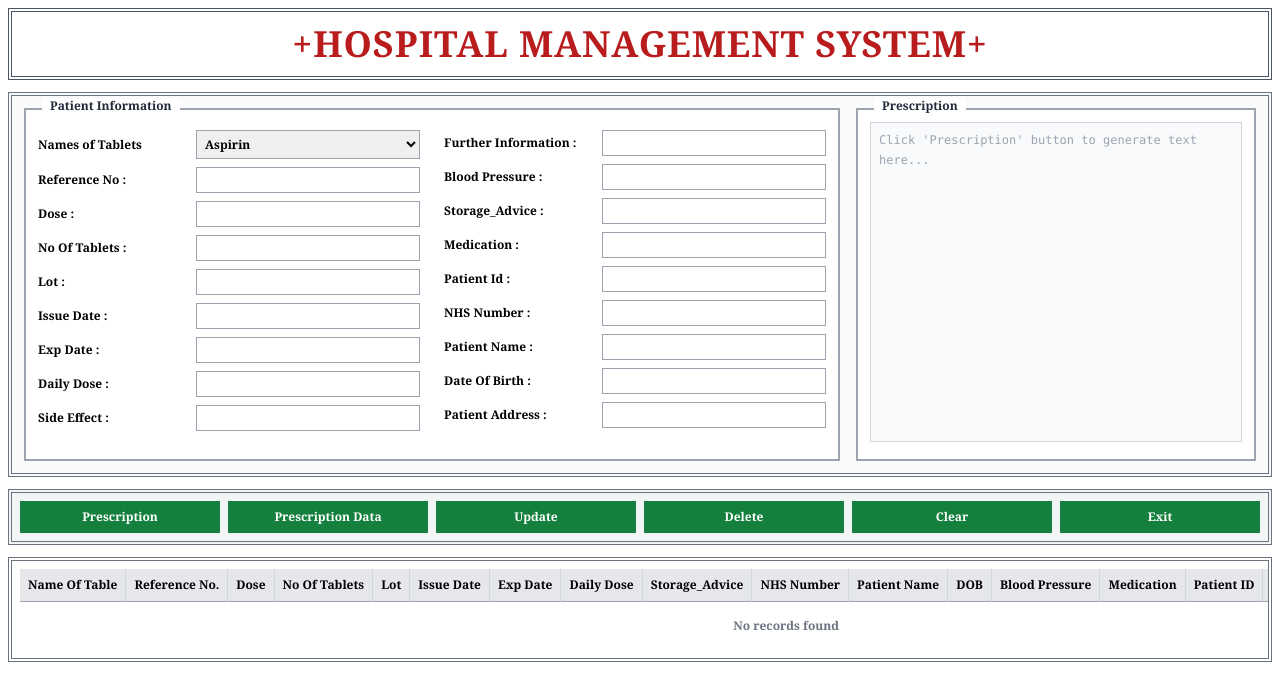
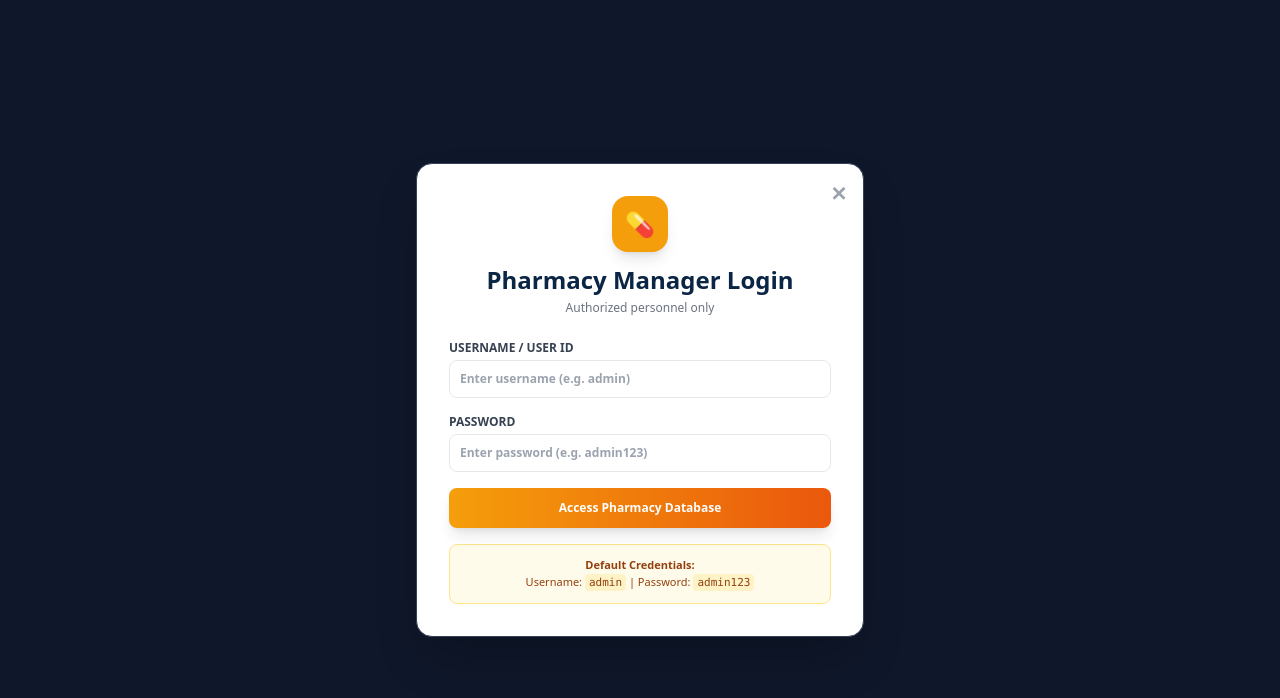
Before and after one commit to amitkushwaha18/rural-healthcare-hms, a React (Create React App) app in the folder rural-healthcare-hms/client/: page / in a window 1280 px wide. Both pictures are taken after a click on the button "💊 Pharmacy Login". Shown: the top 698 px of the page. Built offline with nearby package versions, Linux system fonts and the light colour scheme.

Commit message:
Added login guard authentication to Pharmacy Manager tab

```diff
--- a/rural-healthcare-hms/client/src/components/PharmacyManager.jsx
+++ b/rural-healthcare-hms/client/src/components/PharmacyManager.jsx
@@ -1,6 +1,10 @@
 import React, { useState } from 'react';
 
 const PharmacyManager = ({ onBack }) => {
+  // Login Guard State
+  const [isPharmacyAuthenticated, setIsPharmacyAuthenticated] = useState(false);
+  const [pharmacyCredentials, setPharmacyCredentials] = useState({ username: '', password: '' });
+
   const [formData, setFormData] = useState({
     NameOfTablets: 'Aspirin',
     Ref: '',
@@ -26,11 +30,19 @@ const PharmacyManager = ({ onBack }) => {
   const [records, setRecords] = useState([]);
   const [selectedIndex, setSelectedIndex] = useState(null);
 
+  const handlePharmacyLoginSubmit = (e) => {
+    e.preventDefault();
+    if (pharmacyCredentials.username === 'admin' && pharmacyCredentials.password === 'admin123') {
+      setIsPharmacyAuthenticated(true);
+    } else {
+      alert("Invalid Credentials! Default credentials: Username: admin | Password: admin123");
+    }
+  };
+
   const handleChange = (e) => {
     setFormData({ ...formData, [e.target.name]: e.target.value });
   };
 
-  // 1. Prescription Button Logic
   const handleIPrescription = () => {
     const text =
 `Name Of Tablets:\t\t${formData.NameOfTablets}
@@ -55,7 +67,6 @@ Address:\t\t${formData.Address}`;
     setPrescriptionText(text);
   };
 
-  // 2. Prescription Data Button (Insert Data)
   const handleIPrescriptionData = () => {
     if (!formData.Ref.trim()) {
       alert("Error: Reference No is required");
@@ -72,7 +83,6 @@ Address:\t\t${formData.Address}`;
     alert("Data Inserted Successfully");
   };
 
-  // 3. Update Button Logic
   const handleUpdateData = () => {
     if (!formData.Ref.trim()) {
       alert("Error: Reference No is required");
@@ -91,7 +101,6 @@ Address:\t\t${formData.Address}`;
     alert("Record Updated Successfully");
   };
 
-  // 4. Delete Button Logic
   const handleIDelete = () => {
     if (!formData.Ref.trim()) {
       alert("Error: Reference No is required for deletion");
@@ -103,7 +112,6 @@ Address:\t\t${formData.Address}`;
     alert("Patient has been deleted successfully");
   };
 
-  // 5. Clear Button Logic
   const handleClear = () => {
     setFormData({
       NameOfTablets: 'Aspirin',
@@ -129,19 +137,80 @@ Address:\t\t${formData.Address}`;
     setSelectedIndex(null);
   };
 
-  // 6. Exit Button Logic
   const handleIExit = () => {
     if (window.confirm("Confirm you want to exit")) {
       onBack();
     }
   };
 
-  // Treeview get_cursor selection logic
   const handleSelectRow = (item, index) => {
     setFormData(item);
     setSelectedIndex(index);
   };
 
+  // Agar login authenticated nahi hai, toh Login Screen dikhayega
+  if (!isPharmacyAuthenticated) {
+    return (
+      <div className="min-h-screen bg-slate-900 flex justify-center items-center p-4">
+        <div className="bg-white p-8 rounded-2xl shadow-2xl max-w-md w-full relative border border-slate-700">
+          <button
+            onClick={onBack}
+            className="absolute top-4 right-4 text-gray-400 hover:text-gray-700 font-bold text-xl"
+          >
+            ✕
+          </button>
+
+          <div className="text-center mb-6">
+            <div className="w-14 h-14 bg-amber-500 text-white rounded-2xl flex items-center justify-center text-2xl mx-auto mb-3 shadow-lg">
+              💊
+            </div>
+            <h2 className="text-2xl font-black text-[#0b2545]">Pharmacy Manager Login</h2>
+            <p className="text-xs text-gray-500 mt-1">Authorized personnel only</p>
+          </div>
+
+          <form onSubmit={handlePharmacyLoginSubmit} className="space-y-4">
+            <div>
+              <label className="block text-xs font-bold text-gray-700 uppercase mb-1">Username / User ID</label>
+              <input
+                type="text"
+                required
+                value={pharmacyCredentials.username}
+                onChange={(e) => setPharmacyCredentials({...pharmacyCredentials, username: e.target.value})}
+                placeholder="Enter username (e.g. admin)"
+                className="w-full border p-2.5 rounded-lg text-xs font-semibold focus:ring-2 focus:ring-amber-500 outline-none"
+              />
+            </div>
+
+            <div>
+              <label className="block text-xs font-bold text-gray-700 uppercase mb-1">Password</label>
+              <input
+                type="password"
+                required
+                value={pharmacyCredentials.password}
+                onChange={(e) => setPharmacyCredentials({...pharmacyCredentials, password: e.target.value})}
+                placeholder="Enter password (e.g. admin123)"
+                className="w-full border p-2.5 rounded-lg text-xs font-semibold focus:ring-2 focus:ring-amber-500 outline-none"
+              />
+            </div>
+
+            <button
+              type="submit"
+              className="w-full bg-gradient-to-r from-amber-500 to-orange-600 hover:from-amber-600 hover:to-orange-700 text-white font-black py-3 rounded-lg text-xs transition shadow-lg cursor-pointer"
+            >
+              Access Pharmacy Database
+            </button>
+          </form>
+
+          <div className="mt-4 p-3 bg-amber-50 rounded-lg border border-amber-200 text-[11px] text-amber-800 text-center font-medium">
+            <strong>Default Credentials:</strong><br/>
+            Username: <code className="bg-amber-100 px-1 py-0.5 rounded">admin</code> | Password: <code className="bg-amber-100 px-1 py-0.5 rounded">admin123</code>
+          </div>
+        </div>
+      </div>
+    );
+  }
+
+  // Login Hone Ke Baad Main Python Interface Open Hoga
   return (
     <div className="min-h-screen bg-white p-2 font-serif text-sm">
       {/* Title Bar */}
```
